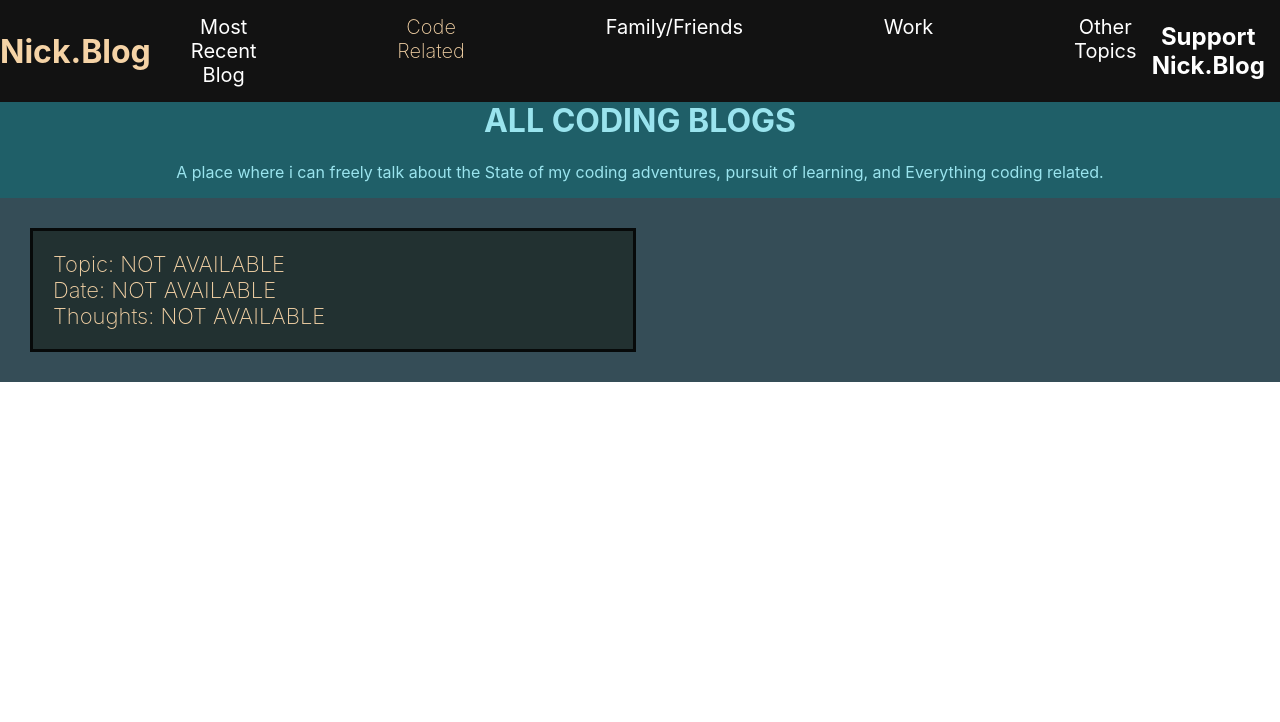
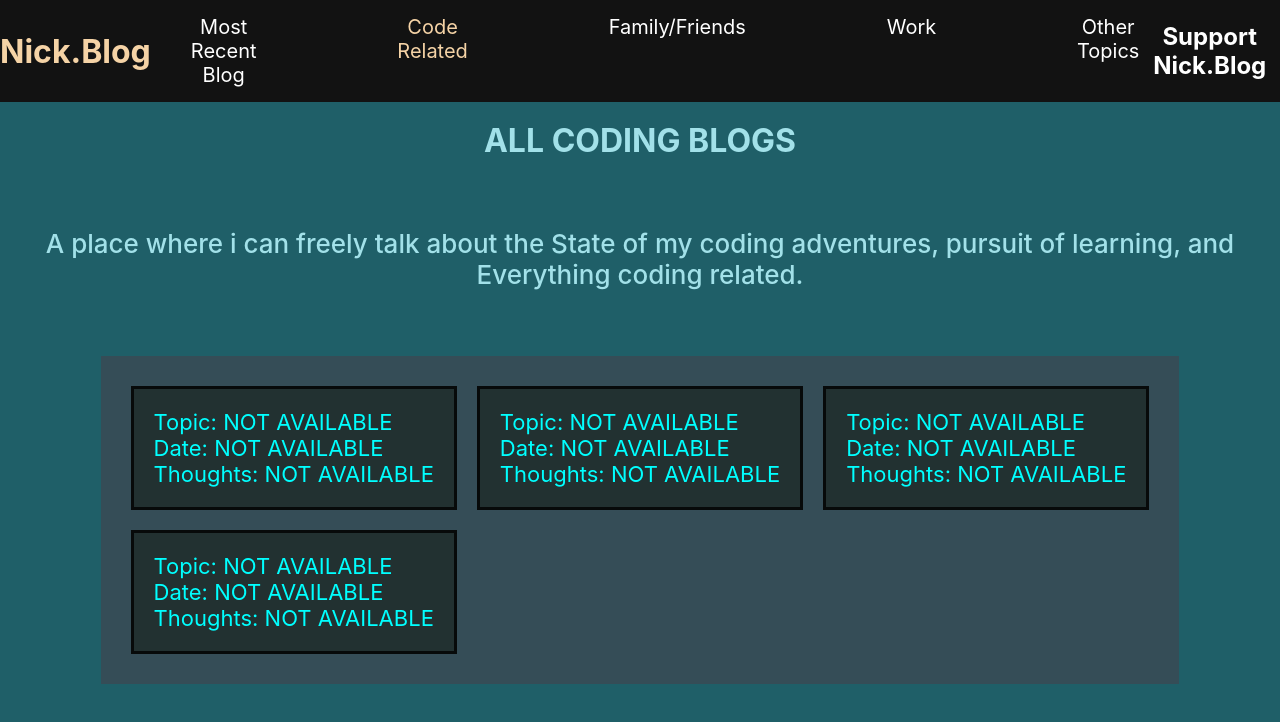
Before and after one commit to CoderNamedNick/Blog, a React (Create React App) app: page /AllCoding in a window 1280 px wide. Shown: the top 722 px of the page. Built offline with nearby package versions, Linux system fonts and the light colour scheme.

Commit message:
making all coding look better

```diff
--- a/src/AllCodingBlogs.js
+++ b/src/AllCodingBlogs.js
@@ -3,13 +3,14 @@ import { Link } from "react-router-dom";
 
 const ALLCodingBlogs = () => {
   return(
-    <div>
+    <div className="All-coding-Main-div">
+      <br></br>
       <br></br>
       <br></br>
       <br></br>
       <br></br>
       <h1>ALL CODING BLOGS</h1>
-      <p>
+      <p className="All-coding-p">
         A place where i can freely talk about the State of my coding adventures, pursuit of learning,
         and Everything coding related.
       </p>
@@ -23,6 +24,27 @@ const ALLCodingBlogs = () => {
           Thoughts: NOT AVAILABLE
         </div>
         </Link>
+        <div className="Coding-Grid-Items">
+          Topic: NOT AVAILABLE
+          <br></br>
+          Date: NOT AVAILABLE
+          <br></br>
+          Thoughts: NOT AVAILABLE
+        </div>
+        <div className="Coding-Grid-Items">
+          Topic: NOT AVAILABLE
+          <br></br>
+          Date: NOT AVAILABLE
+          <br></br>
+          Thoughts: NOT AVAILABLE
+        </div>
+        <div className="Coding-Grid-Items">
+          Topic: NOT AVAILABLE
+          <br></br>
+          Date: NOT AVAILABLE
+          <br></br>
+          Thoughts: NOT AVAILABLE
+        </div>
 
       </div>
     </div>
--- a/src/HomePage.js
+++ b/src/HomePage.js
@@ -37,7 +37,9 @@ const HomePage = () => {
         <h1>Code Related</h1>
         <Link to="/AllCoding"><h3>See All Coding Blogs</h3></Link>
       </div>
+      <h3>Most Recent</h3>
       <div className="Coding-Blogs-Grid-Container">
+      <Link to="/AllCoding/CB1">
         <div className="Coding-Grid-Items">
           Topic: NOT AVAILABLE
           <br></br>
@@ -45,6 +47,7 @@ const HomePage = () => {
           <br></br>
           Thoughts: NOT AVAILABLE
         </div>
+        </Link>
         <div className="Coding-Grid-Items">
           Topic: NOT AVAILABLE
           <br></br>
--- a/src/index.css
+++ b/src/index.css
@@ -71,11 +71,12 @@ li:hover{
 a{
   color: rgb(245, 211, 166);
   text-decoration: none;
-  font-weight: 200;
+  font-weight: 400;
 }
 
 a:hover{
   font-weight: 700;
+  color: rgb(245, 211, 166);
 }
 .Coding-Blogs-Grid-Container{
   display: grid;
@@ -91,6 +92,7 @@ a:hover{
   font-size: 22px;
   text-align: left;
   white-space: normal;
+  color: aqua;
 }
 .Family-Blogs-Grid-Container{
   display: grid;
@@ -140,3 +142,17 @@ a:hover{
   white-space: normal;
   color: whitesmoke;
 }
+.All-coding-Main-div{
+  display: flex;
+  flex-direction: column;
+  align-items: center;
+  width: 100%;
+  height: 100vh;
+  color: rgb(162, 225, 233);
+}
+.All-coding-p{
+  font-size: 26px;
+  font-weight: 500;
+  padding: 20px;
+  padding-bottom: 40px;
+}
```
